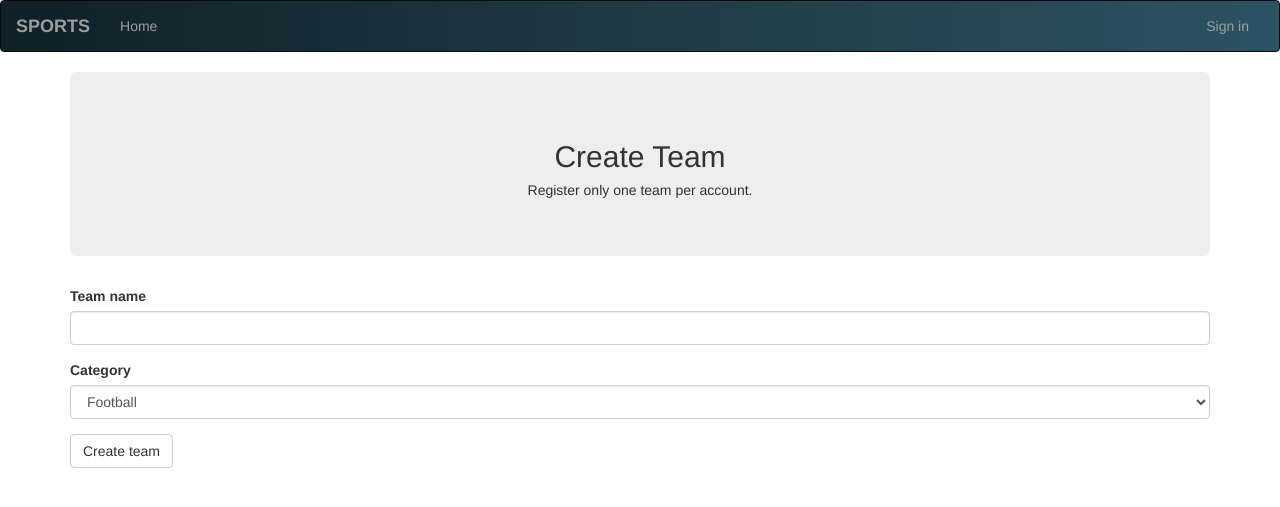
After one commit to brayokenya/Athletiq, a Flask app: template app/templates/create_team.html in a window 1280 px wide. The commit adds this page. Shown: the top 507 px of the page. Run offline with Flask 2, Linux system fonts and the light colour scheme; the template is opened without the code that fills it: values that come from a table or form of the project are taken from there, others are empty; some libraries are stand-ins or nearby versions.

Commit message:
create create_team view and render template

```diff
--- /dev/null
+++ b/app/templates/create_team.html
@@ -0,0 +1,24 @@
+{% extends 'base.html'%}
+{% import 'bootstrap/wtf.html' as wtf%}
+
+{% block content %}
+
+<div class="container">
+    <div class="jumbotron">
+        <div class="row">
+            <div class="col-xs-12 text-center">
+                <h2>Create Team</h2>
+                <h5>Register only one team per account.</h5>
+            </div>
+        </div>
+    </div>
+</div>
+<div class="container">
+    <div class="row">
+        <div class="col-xs-12">
+            {{wtf.quick_form(team_form)}}
+        </div>
+    </div>
+</div>
+
+{% endblock %}
--- a/app/templates/index.html
+++ b/app/templates/index.html
@@ -19,7 +19,7 @@
         <div class="hero-container">
             <h3>Welcome to <strong>SPORTS....</strong></h3>
 
-            <a href="sports" class="btn-get-started scrollto">Get Started</a>
+            <a href="/create_team" class="btn-get-started scrollto">Get Started</a>
         </div>
     </section>
     <!-- End Hero -->
--- a/app/templates/sports.html
+++ /dev/null
@@ -1 +0,0 @@
-{% extends 'base.html'%}
```
Also changed, not shown: app/main/views.py (+26 -6 lines).
